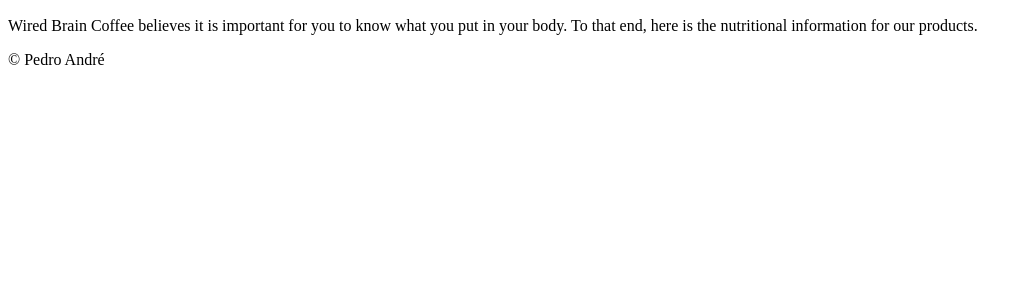
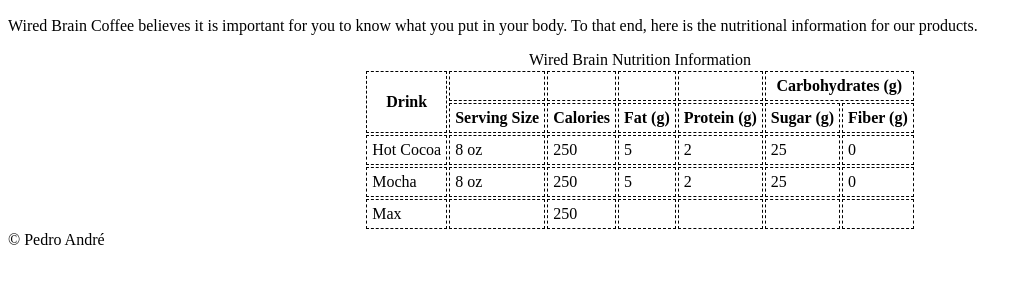
Before and after one commit to PedroMDAndre/Training-PS-HTML-Fundamentals, a plain HTML site: page content/nutrition.html in a window 1280 px wide. Shown: the part 110-394 px from the top of the page, without its empty margins (0-1029 px from the left). Drawn offline with Linux system fonts and the light colour scheme.

Commit message:
Displaying Data with Tables

```diff
--- a/content/nutrition.html
+++ b/content/nutrition.html
@@ -6,6 +6,19 @@
     <meta name="viewport" content="width=device-width, initial-scale=1.0">
     <meta http-equiv="X-UA-Compatible" content="ie=edge">
     <title>Wired Brain Coffee - Nutrition Information</title>
+
+    <style>
+        table {
+            margin-left: auto;
+            margin-right: auto;
+        }
+        td, th {
+            border-width: 1px;
+            border-style: dashed;
+            padding: 5px;
+            margin: 5px;
+        }
+    </style>
 </head>
 
 <body>
@@ -21,6 +34,60 @@
             To that end, here is the nutritional information for our products.
         </p>
 
+        <table>
+            <caption>Wired Brain Nutrition Information</caption>
+            <thead>
+                <tr>
+                    <th rowspan="2">Drink</th>
+                    <th></th>
+                    <th></th>
+                    <th></th>
+                    <th></th>
+                    <th colspan="2">Carbohydrates (g)</th>
+                </tr>
+                <tr>
+                    <!--<th>Drink</th>-->
+                    <th>Serving Size</th>
+                    <th>Calories</th>
+                    <th>Fat (g)</th>
+                    <th>Protein (g)</th>
+                    <th>Sugar (g)</th>
+                    <th>Fiber (g)</th>
+                </tr>
+            </thead>
+            <tbody>
+                <tr>
+                    <td>Hot Cocoa</td>
+                    <td>8 oz</td>
+                    <td>250</td>
+                    <td>5</td>
+                    <td>2</td>
+                    <td>25</td>
+                    <td>0</td>
+                </tr>
+                <tr>
+                    <td>Mocha</td>
+                    <td>8 oz</td>
+                    <td>250</td>
+                    <td>5</td>
+                    <td>2</td>
+                    <td>25</td>
+                    <td>0</td>
+                </tr>
+            </tbody>
+            <tfoot>
+                <tr>
+                    <td>Max</td>
+                    <td></td>
+                    <td>250</td>
+                    <td></td>
+                    <td></td>
+                    <td></td>
+                    <td></td>
+                </tr>
+            </tfoot>
+        </table>
+
     </section>
 
     <footer>
```
